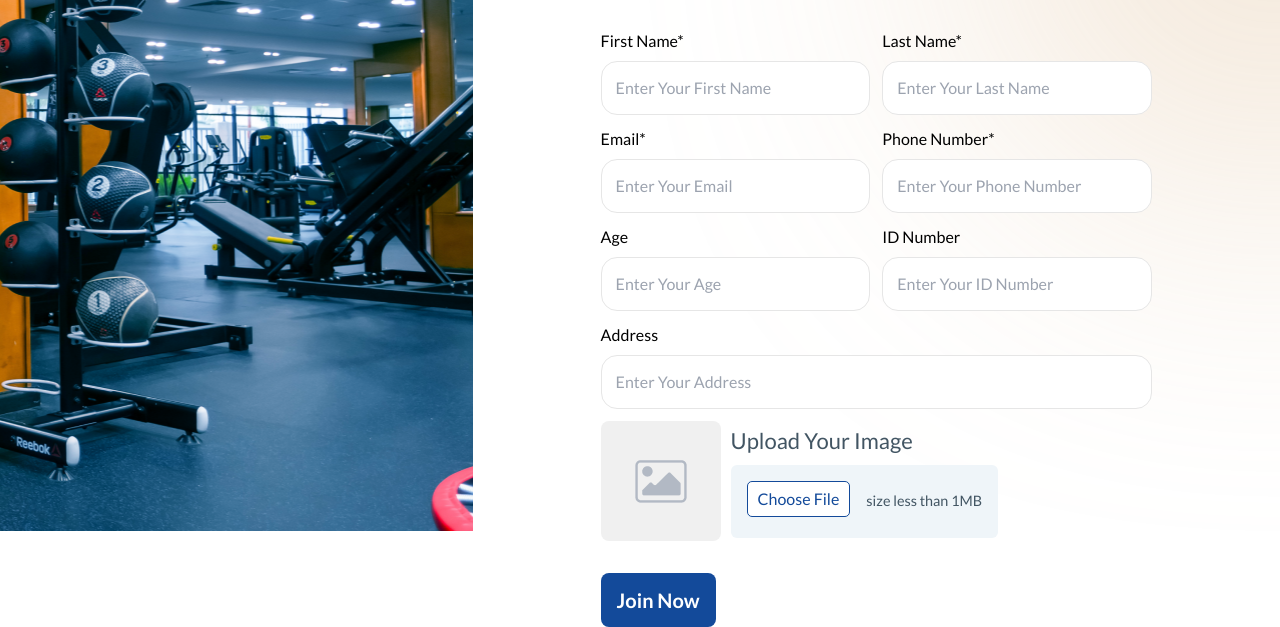
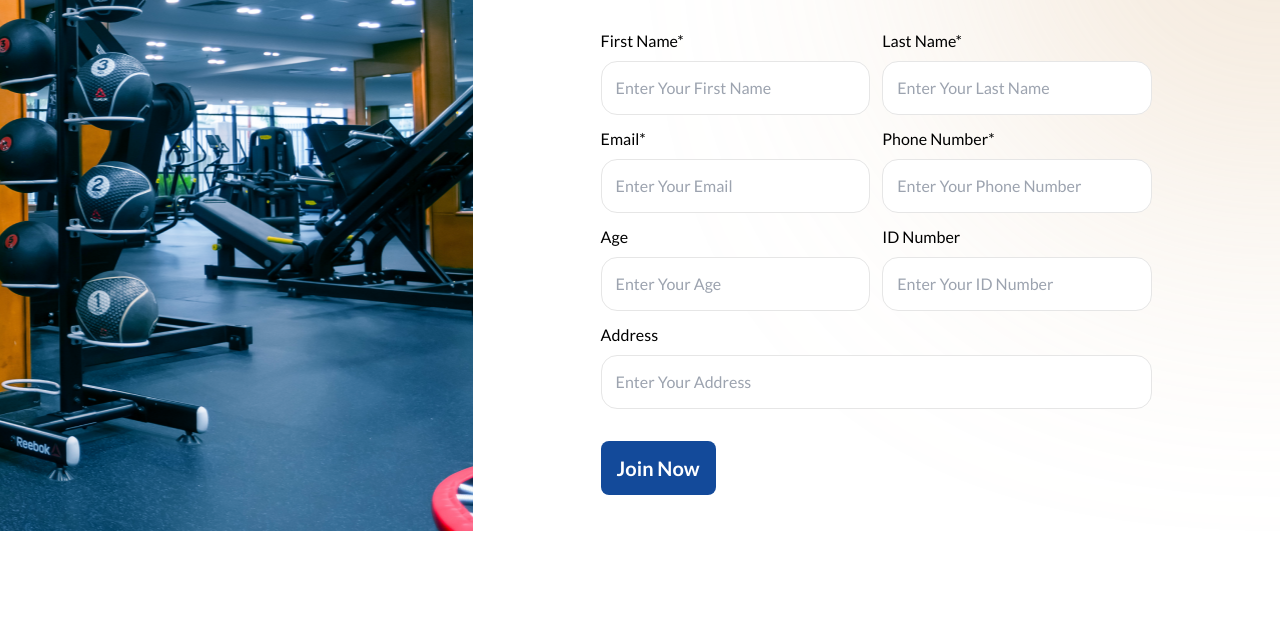
Before and after one commit to barakat95/SCOV, a plain HTML site: page join-us.html in a window 1280 px wide. Shown: the part 269-896 px from the top of the page. After the commit the page ends 800 px from the top, so only its background shows below. Drawn offline with nearby package versions, Linux system fonts and the light colour scheme.

Commit message:
finalize scov

```diff
--- a/join-us.html
+++ b/join-us.html
@@ -48,7 +48,6 @@
           <form
             action="https://formsubmit.co/mohammedbarakat75@gmail.com"
             method="POST"
-            enctype="multipart/form-data"
           >
             <div class="grid gap-3 md:grid-cols-2">
               <div class="form-group w-full">
@@ -161,7 +160,7 @@
                 "
               />
             </div>
-            <div class="upload-container">
+            <!-- <div class="upload-container">
               <div class="upload-preview">
                 <img
                   src="./assets/img-upload.png"
@@ -184,7 +183,7 @@
                   <p class="upload-info">size less than 1MB</p>
                 </div>
               </div>
-            </div>
+            </div> -->
             <button class="btn btn-main mt-8 ms-0" type="submit">
               Join Now
             </button>
```
